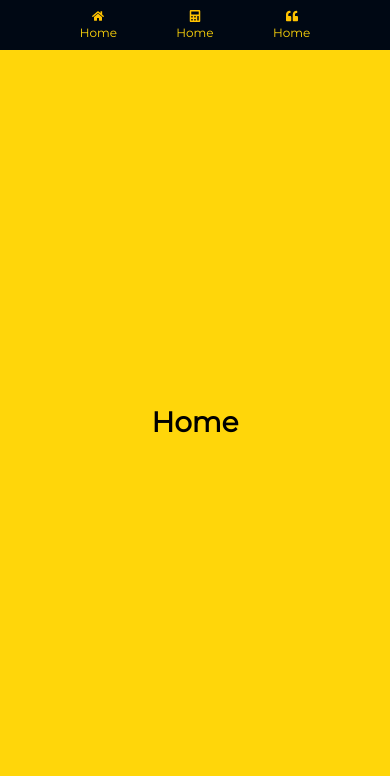
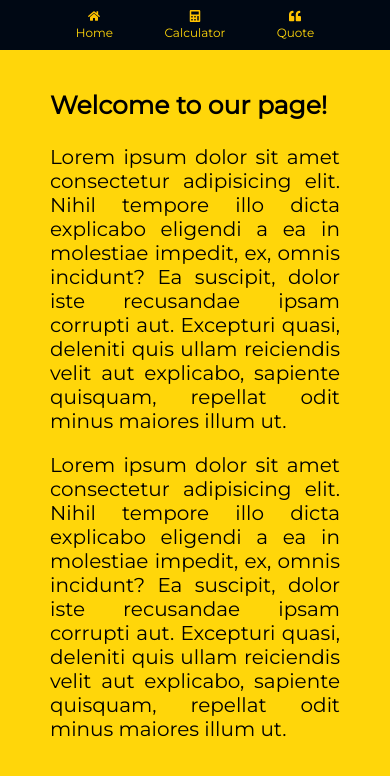
Before and after one commit to fabgrel10/math-magicians, a React (Vite) app: page / in a window 390 px wide. Shown: the top 776 px of the page. Built offline with nearby package versions, Linux system fonts and the light colour scheme.

Commit message:
✨ feat: Complete Home component
In this commit also:

* Moved CSSReset styled component from App to Main component since
tht's a more appropiate place.
* Added media queries to Calculator and Home components.

```diff
--- a/src/App.jsx
+++ b/src/App.jsx
@@ -2,7 +2,6 @@ import {
   Routes,
   Route,
 } from 'react-router-dom';
-import styled, { createGlobalStyle } from 'styled-components';
 import Nav from './components/Nav/Nav';
 import Calculator from './components/Calculator/Calculator';
 import Home from './components/Home/Home';
@@ -10,51 +9,13 @@ import Home from './components/Home/Home';
 function App() {
   return (
     <div>
-      <CSSReset />
       <Nav />
-      <Container>
-        <Routes>
-          <Route path="/" element={<Home />} />
-          <Route path="calculator" element={<Calculator />} />
-        </Routes>
-      </Container>
+      <Routes>
+        <Route path="/" element={<Home />} />
+        <Route path="calculator" element={<Calculator />} />
+      </Routes>
     </div>
   );
 }
 
-const CSSReset = createGlobalStyle`
-  *,
-  *::before,
-  *::after {
-    margin: 0;
-    padding: 0;
-    box-sizing: inherit;
-    font-family: 'Montserrat', sans-serif;
-  }
-
-  html {
-    font-size: 62.5%; /*1rem = 10px*/
-    box-sizing: border-box;
-  }
-
-  body {
-
-    font-size: 1.4rem;
-  }
-
-  a {
-    color: #ffc300;
-    text-decoration: none;
-  }
-`;
-
-const Container = styled.div`
-  height: 100vh;
-  display: flex;
-  align-items: center;
-  justify-content: center;
-  background: #ffd60a;
-
-`;
-
 export default App;
--- a/src/components/Calculator/Calculator.jsx
+++ b/src/components/Calculator/Calculator.jsx
@@ -30,12 +30,12 @@ function Calculator() {
   const { total, operation, next } = state;
 
   return (
+    <div className="container">
       <div className={styles.wrapper}>
         <div className={styles.column}>
           {' '}
           <h1 className={styles.title}>Let&rsquo;s do some math!</h1>
         </div>
-
         <div className={styles.column}>
           <CalculatorFrame>
             <Display total={total} next={next} operation={operation} />
@@ -52,6 +52,7 @@ function Calculator() {
           </CalculatorFrame>
         </div>
       </div>
+    </div>
   );
 }
 
--- a/src/components/Calculator/Calculator.module.css
+++ b/src/components/Calculator/Calculator.module.css
@@ -2,6 +2,7 @@
   display: grid;
   grid-template-columns: 1fr 1fr;
   grid-gap: 10px;
+  margin-top: 50px;
 }
 
 .column {
@@ -14,7 +15,7 @@
   padding-left: 20px;
 }
 
-@media (max-width: 600px) {
+@media (max-width: 640px) {
   .column {
     padding: 0;
     padding-right: 10px;
@@ -22,5 +23,6 @@
 
   .wrapper {
     grid-gap: 0;
+    margin-top: 100px;
   }
 }
--- a/src/components/Home/Home.jsx
+++ b/src/components/Home/Home.jsx
@@ -1,9 +1,43 @@
-function Home() {
+import styled from 'styled-components';
+
+export default function Home() {
   return (
-    <div>
-      <h1>Home</h1>
-    </div>
+    <Main.Wrapper>
+      <Main.Title>Welcome to our page!</Main.Title>
+      <Main.Paragraph>
+        Lorem ipsum dolor sit amet consectetur adipisicing elit. Nihil tempore
+        illo dicta explicabo eligendi a ea in molestiae impedit, ex, omnis
+        incidunt? Ea suscipit, dolor iste recusandae ipsam corrupti aut.
+        Excepturi quasi, deleniti quis ullam reiciendis velit aut explicabo,
+        sapiente quisquam, repellat odit minus maiores illum ut.
+      </Main.Paragraph>
+      <Main.Paragraph>
+        Lorem ipsum dolor sit amet consectetur adipisicing elit. Nihil tempore
+        illo dicta explicabo eligendi a ea in molestiae impedit, ex, omnis
+        incidunt? Ea suscipit, dolor iste recusandae ipsam corrupti aut.
+        Excepturi quasi, deleniti quis ullam reiciendis velit aut explicabo,
+        sapiente quisquam, repellat odit minus maiores illum ut.
+      </Main.Paragraph>
+    </Main.Wrapper>
   );
 }
 
-export default Home;
+const Main = {
+  Wrapper: styled.main`
+    display: grid;
+    grid-template-columns: 1fr;
+    padding: 5rem
+  `,
+
+  Title: styled.h1`
+    font-size: 2.5rem;
+    margin-top: 4rem;
+    padding-bottom: 2.5rem;
+  `,
+
+  Paragraph: styled.p`
+    font-size: 2rem;
+    padding-bottom: 2rem;
+    text-align: justify;
+  `,
+};
--- a/src/components/Nav/Nav.jsx
+++ b/src/components/Nav/Nav.jsx
@@ -35,13 +35,13 @@ export default function Nav() {
             <MobileNavbar.Icon>
               <Link to="/Calculator"><FaCalculator /></Link>
             </MobileNavbar.Icon>
-            Home
+            Calculator
           </MobileNavbar.Item>
           <MobileNavbar.Item>
             <MobileNavbar.Icon>
               <Link to="/Quote"><FaQuoteLeft /></Link>
             </MobileNavbar.Icon>
-            Home
+            Quote
           </MobileNavbar.Item>
         </MobileNavbar.Items>
       </MobileNavbar.Wrapper>
@@ -75,6 +75,7 @@ const Navbar = {
     @media only screen and (max-width: 40em) {
       position: fixed;
       width: 100vw;
+      top: 0;
     }
   `,
   Logo: styled.h1`
--- a/src/main.jsx
+++ b/src/main.jsx
@@ -2,14 +2,42 @@
 import React from 'react';
 import ReactDOM, { render } from 'react-dom';
 import { BrowserRouter } from 'react-router-dom';
+import styled, { createGlobalStyle } from 'styled-components';
 
 import App from './App';
 
 const rootElement = document.getElementById('root');
 
+const CSSReset = createGlobalStyle`
+  *,
+  *::before,
+  *::after {
+    margin: 0;
+    padding: 0;
+    box-sizing: inherit;
+    font-family: 'Montserrat', sans-serif;
+  }
+
+  html {
+    font-size: 62.5%; /*1rem = 10px*/
+    box-sizing: border-box;
+  }
+
+  body {
+    background: #ffd60a;
+    font-size: 1.4rem;
+  }
+
+  a {
+    color: #ffc300;
+    text-decoration: none;
+  }
+`;
+
 render(
   <BrowserRouter>
     <React.StrictMode>
+      <CSSReset />
       <App />
     </React.StrictMode>
   </BrowserRouter>,
```
Lines whose indentation alone changed are shown as unchanged.
